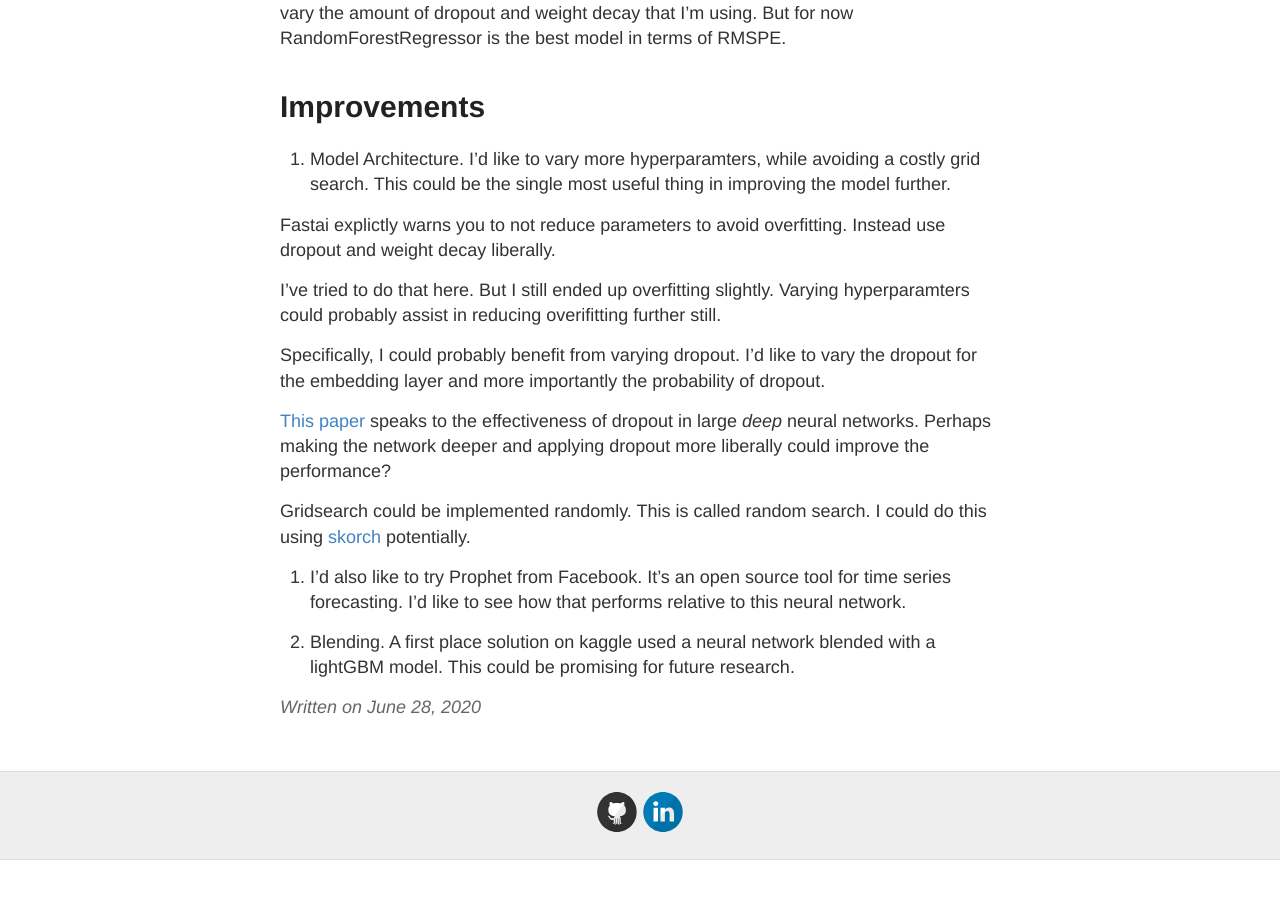
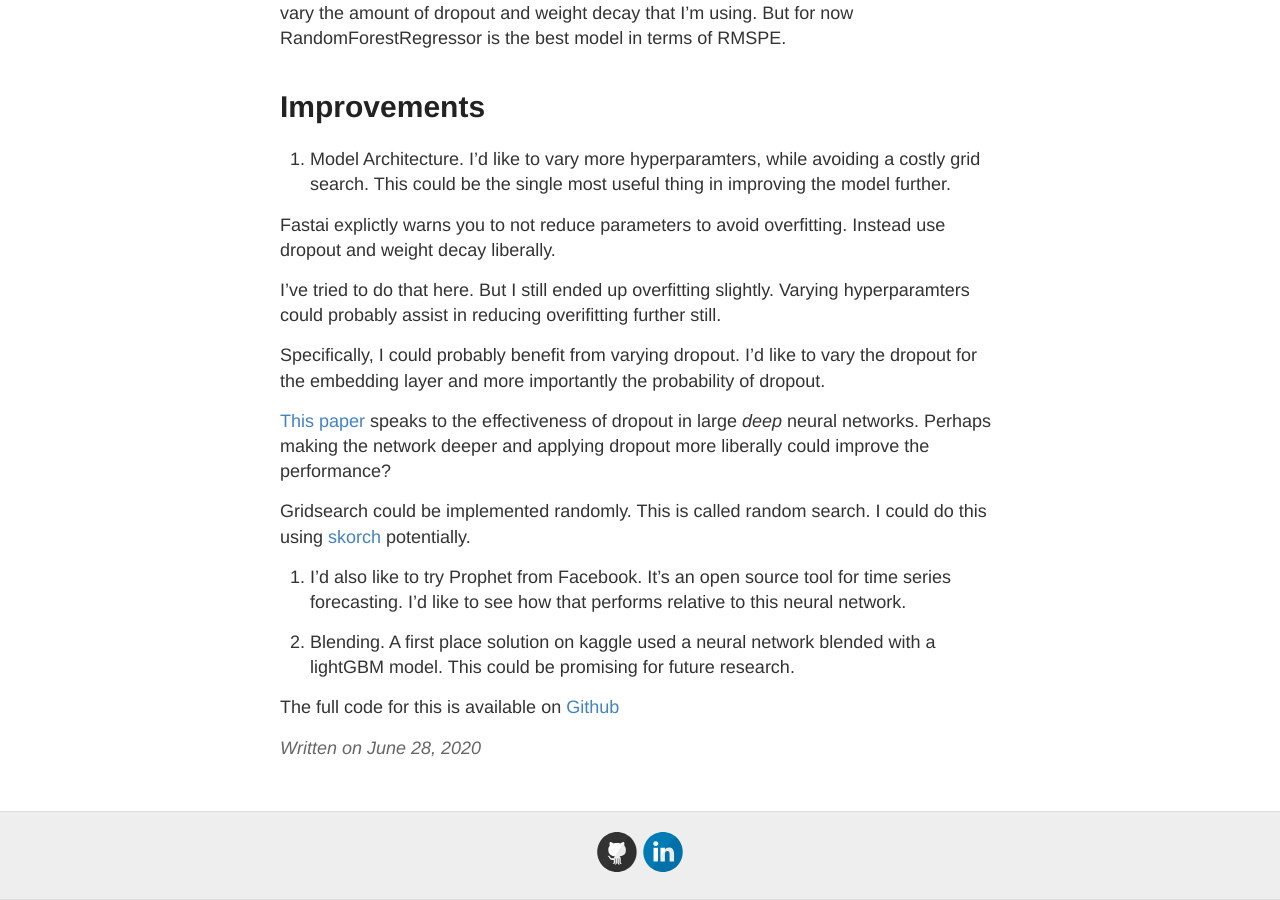
Before and after one commit to neelriyer/neelriyer.github.io, a Jekyll site: the page built from _posts/2020-06-28-Mealkit-Food-Demand-Forecasting.md, in a window 1280 px wide and 900 px high, scrolled down 12477 px. Built offline with Jekyll 4.4.1, drawn with Linux system fonts in a browser that asks for light colours; before the commit the page ends 13337 px from its top, so only the background shows below that.

Commit message:
add github links

```diff
--- a/_posts/2020-06-28-Mealkit-Food-Demand-Forecasting.md
+++ b/_posts/2020-06-28-Mealkit-Food-Demand-Forecasting.md
@@ -381,3 +381,5 @@ Gridsearch could be implemented randomly. This is called random search. I could
 2. I’d also like to try Prophet from Facebook. It’s an open source tool for time series forecasting. I’d like to see how that performs relative to this neural network.
 
 3. Blending. A first place solution on kaggle used a neural network blended with a lightGBM model. This could be promising for future research.
+
+The full code for this is available on [Github](https://github.com/spiyer99/spiyer99.github.io/blob/master/nbs/medium_food_demand_prediction_mealkit.ipynb)
```
